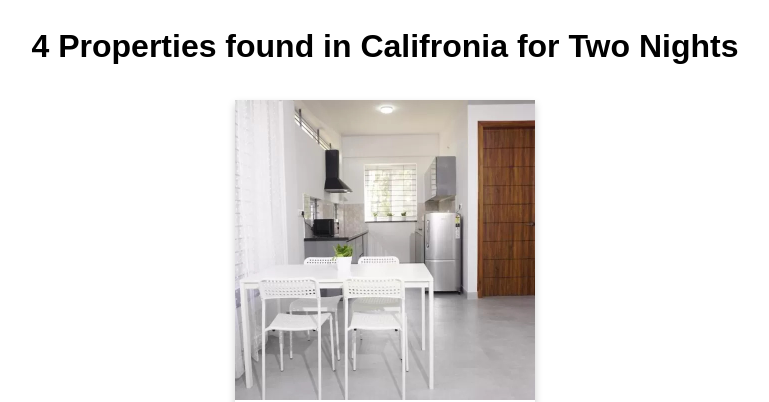
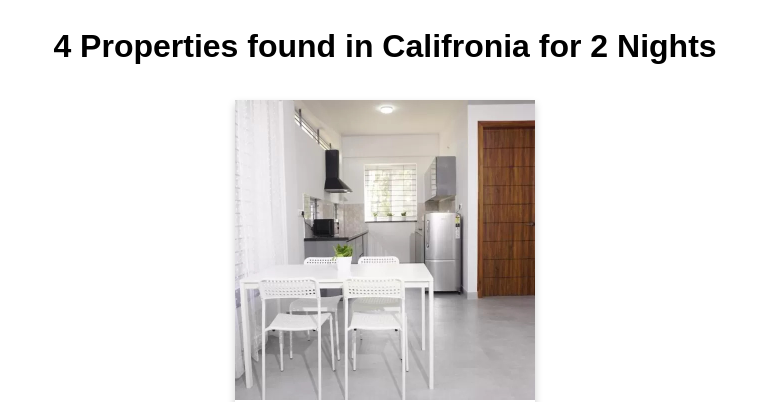
Before and after one commit to Sats2812/hotels, a plain HTML site: page index.html in a window 1280 px wide. Shown: the top 402 px of the page, without its empty margins (255-1024 px from the left). Drawn offline with Linux system fonts and the light colour scheme.

Commit message:
third-merge

```diff
--- a/index.html
+++ b/index.html
@@ -3,7 +3,7 @@
         <title>New Page</title>
         <link rel="stylesheet" href="main.css">
     </head>
-    <header class ='header'> 4 Properties found in Califronia for Two Nights </header>
+    <header class ='header'> 4 Properties found in Califronia for 2 Nights </header>
     <body>
     <div class="card">
         <img src="344544851.jpeg" alt="Dining room " style="width:100%">
```
